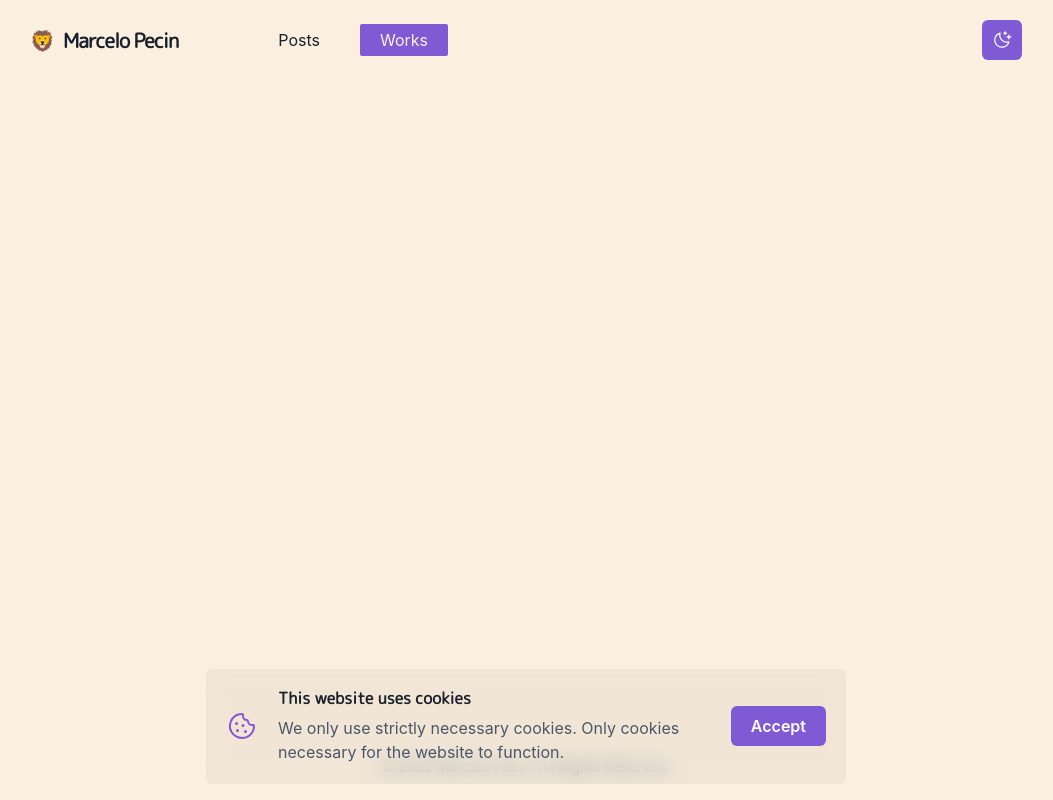
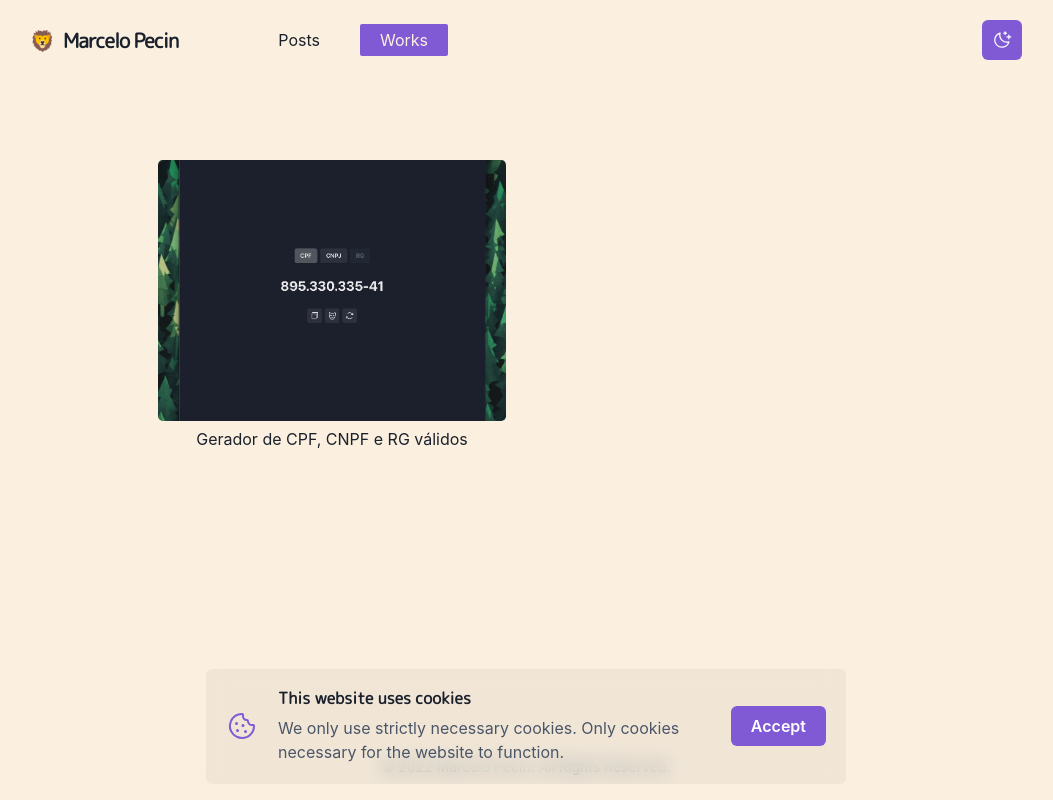
Before and after one commit to avuenja/website, a Next.js app: page /works in a window 1280 px wide. Shown: the whole page, without its empty margins (114-1167 px from the left). Built offline with nearby package versions, Linux system fonts and the light colour scheme.

Commit message:
feat: Added new work: Gerador de CPF, CNPJ e RG válidos

```diff
--- a/src/pages/works/index.tsx
+++ b/src/pages/works/index.tsx
@@ -1,8 +1,24 @@
+import { SimpleGrid } from '@chakra-ui/react'
+
 import type { NextPageWithLayout } from '@/types'
 import MainLayout from '@/components/layouts/main'
+import Section from '@/components/section'
+import GridItem from '@/components/grid-item'
 
 const Works: NextPageWithLayout = () => {
-  return <></>
+  return (
+    <>
+      <Section>
+        <SimpleGrid columns={{ base: 1, sm: 2 }} spacing="10">
+          <GridItem
+            title="Gerador de CPF, CNPF e RG válidos"
+            thumbnail="/works/gerador-cpf-cnpj.jpeg"
+            href="https://gerador.progmar.dev"
+          />
+        </SimpleGrid>
+      </Section>
+    </>
+  )
 }
 
 Works.getLayout = (page: React.ReactElement) => <MainLayout>{page}</MainLayout>
```
Also changed, not shown: public/works/gerador-cpf-cnpj.jpeg (added).
